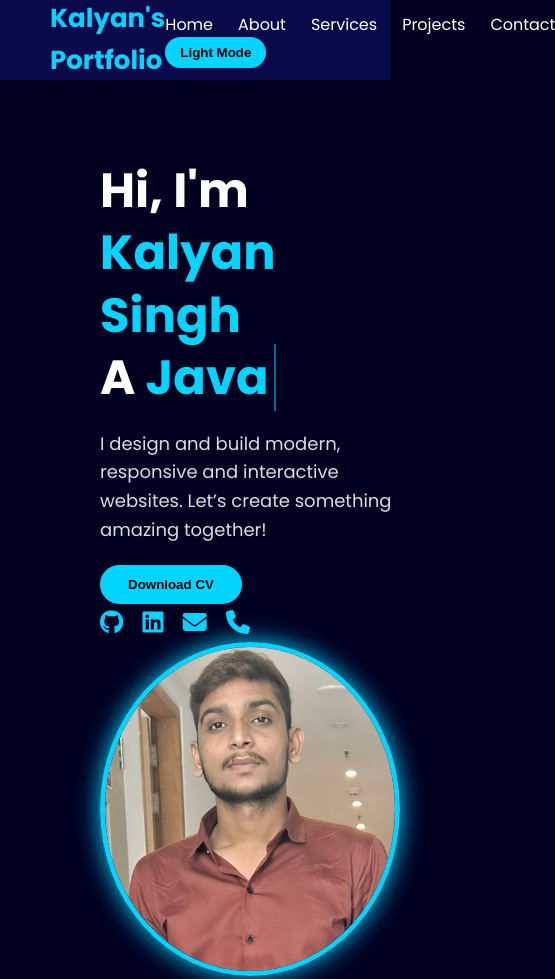
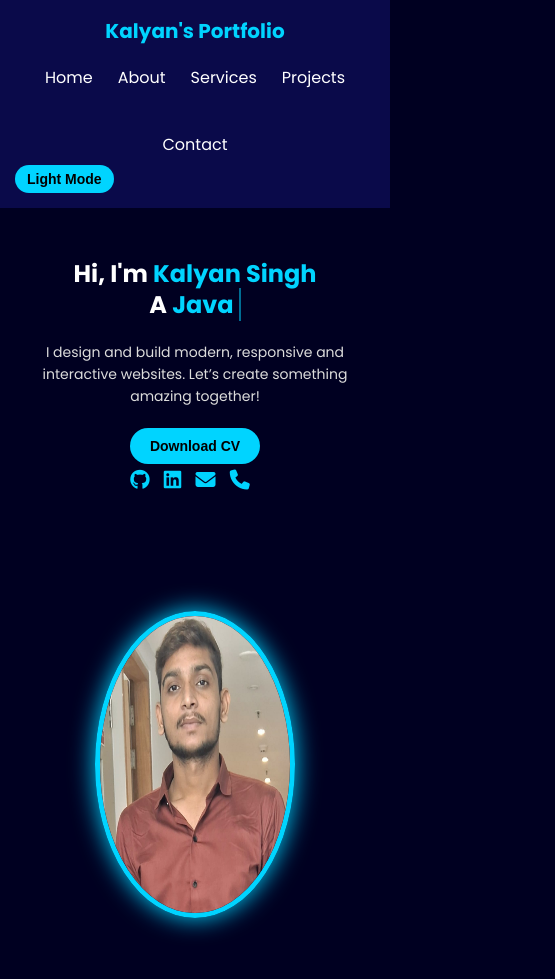
Before and after one commit to Coderkalyansingh/portfolio-1, a plain HTML site: page index.html in a window 390 px wide. Shown: the top 979 px of the page, 555 px wide, since content can reach past the window. Drawn offline with Linux system fonts and the light colour scheme.

Commit message:
Update index.html1

```diff
--- a/index.html
+++ b/index.html
@@ -85,6 +85,43 @@
     /* Typing Effect */
     .typing{color:#00d4ff;border-right:2px solid #00d4ff;padding-right:5px;animation:blink .7s infinite;}
     @keyframes blink{0%{border-color:#00d4ff;}50%{border-color:transparent;}100%{border-color:#00d4ff;}}
+
+    /* ================== Responsive Design ================== */
+
+    /* Tablet (<=1024px) */
+    @media (max-width: 1024px) {
+      nav {padding: 0 30px;}
+      .firstSection {padding: 60px 50px;}
+      section {padding: 60px 50px;}
+      .leftSection h1 {font-size: 40px;}
+      .rightSection img {width: 250px;}
+    }
+
+    /* Small Tablet / Large Phone (<=768px) */
+    @media (max-width: 768px) {
+      nav {flex-direction: column;height: auto;padding: 15px;}
+      nav ul {flex-wrap: wrap;justify-content: center;margin-top: 10px;}
+      nav ul li {margin: 8px 0;}
+      .firstSection {flex-direction: column;text-align: center;padding: 50px 20px;}
+      .leftSection h1 {font-size: 32px;}
+      .leftSection p {font-size: 16px;}
+      .rightSection {margin-top: 30px;}
+      .rightSection img {width: 200px;}
+      section {padding: 50px 20px;}
+    }
+
+    /* Mobile (<=480px) */
+    @media (max-width: 480px) {
+      nav .left {font-size: 20px;}
+      #modeToggle {padding: 6px 12px;font-size: 14px;}
+      .leftSection h1 {font-size: 24px;}
+      .leftSection p {font-size: 14px;}
+      .btn {padding: 10px 20px;font-size: 14px;}
+      .hero-social a {font-size: 20px;margin-right: 10px;}
+      .service-box, .project-card {padding: 15px;}
+      .section-title {font-size: 24px;}
+      footer {font-size: 12px;padding: 15px;}
+    }
   </style>
 </head>
 <body>
@@ -153,7 +190,7 @@
           <p>Creating Java-based applications with strong backend logic.</p>
         </div>
         <div class="service-box">
-          <h3>Full Stack Development</h3>
+          <h3>Full Stack</h3>
           <p>Complete end-to-end solutions from frontend to backend integration.</p>
         </div>
       </div>
@@ -181,11 +218,10 @@
     <!-- Contact -->
     <section class="contact" id="contact">
       <h2 class="section-title">Contact Me</h2>
-      <!-- Formspree form -->
-      <form action="https://formspree.io/f/mpwjdpyo" method="POST">
-        <input type="text" name="name" placeholder="Your Name" required>
-        <input type="email" name="email" placeholder="Your Email" required>
-        <textarea name="message" rows="5" placeholder="Your Message" required></textarea>
+      <form>
+        <input type="text" placeholder="Your Name" required>
+        <input type="email" placeholder="Your Email" required>
+        <textarea rows="5" placeholder="Your Message" required></textarea>
         <button type="submit" class="btn">Send Message</button>
       </form>
       <div class="contact-info">
```
